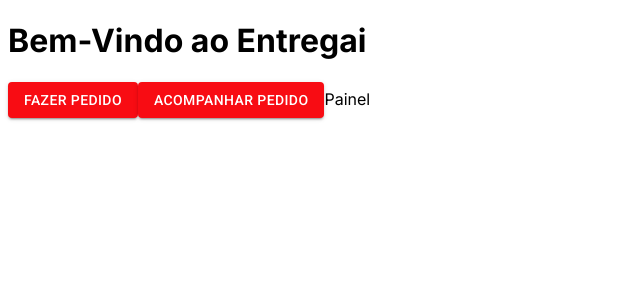
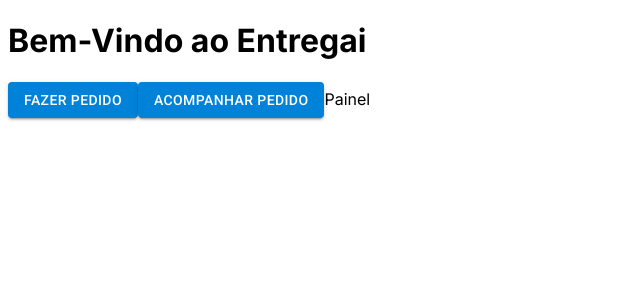
Before and after one commit to ICEI-PUC-Minas-PPLES-TI/plf-es-2023-2-ti4-0648100-entregai, a Next.js app in the folder Codigo/entregai/: page / in a window 1280 px wide. Shown: the top 300 px of the page, without its empty margins (0-640 px from the left). Built offline with nearby package versions, Linux system fonts and the light colour scheme; no server answers.

Commit message:
Theme reset

```diff
--- a/Codigo/entregai/src/components/modules/supermarket/home/Delete.tsx
+++ b/Codigo/entregai/src/components/modules/supermarket/home/Delete.tsx
@@ -24,7 +24,7 @@
 
     return (
         <div>
-            <Button variant="contained" color="yellow" onClick={handleOpen}>
+            <Button variant="contained" onClick={handleOpen}>
                 Apagar Supermercado
             </Button>
 
--- a/Codigo/entregai/src/components/modules/supermarket/home/Edit.tsx
+++ b/Codigo/entregai/src/components/modules/supermarket/home/Edit.tsx
@@ -4,7 +4,7 @@
 const Edit = ({ supermarket }: { supermarket: Supermarket }) => {
     return (
         <div>
-            <Button variant="contained" color="yellow">Editar Supermercado</Button>
+            <Button variant="contained">Editar Supermercado</Button>
         </div>
     )
 }
--- a/Codigo/entregai/src/components/modules/supermarket/management/Registration.tsx
+++ b/Codigo/entregai/src/components/modules/supermarket/management/Registration.tsx
@@ -48,7 +48,7 @@
 	return (
 		<div>
 
-            {user.permissionLevel && <Button variant="contained" startIcon={<AddIcon />} color="yellow" onClick={handleOpen}>
+            {user.permissionLevel && <Button variant="contained" startIcon={<AddIcon />} onClick={handleOpen}>
 				Cadastrar Supermercado
 			</Button>}
 
--- a/Codigo/entregai/src/components/modules/supermarket/stock/Registration.tsx
+++ b/Codigo/entregai/src/components/modules/supermarket/stock/Registration.tsx
@@ -45,7 +45,7 @@
 
     return (
         <div>
-            <Button variant="contained" color="yellow" onClick={handleOpen}>
+            <Button variant="contained" onClick={handleOpen}>
 				Novo Produto
 			</Button>
 
--- a/Codigo/entregai/src/components/modules/user/management/Registration.tsx
+++ b/Codigo/entregai/src/components/modules/user/management/Registration.tsx
@@ -59,7 +59,7 @@
 
     return (
         <div>
-            <Button variant="contained" color="yellow" onClick={handleOpen}>Adicionar Usuário</Button>
+            <Button variant="contained" onClick={handleOpen}>Adicionar Usuário</Button>
 
             <Dialog open={open} onClose={handleClose}>
 
--- a/Codigo/entregai/src/components/pages/supermarket/SupermarketHome.tsx
+++ b/Codigo/entregai/src/components/pages/supermarket/SupermarketHome.tsx
@@ -23,7 +23,7 @@
             <ImageUpload supermarket={supermarket} />
 
             <Link href={`/app/supermarket/${supermarket.id}/orders`}>
-                <Button variant="contained" color="yellow">
+                <Button variant="contained" color="primary">
                     Encomendas
                 </Button>
 			</Link>
--- a/Codigo/entregai/src/libs/theme/theme.ts
+++ b/Codigo/entregai/src/libs/theme/theme.ts
@@ -1,53 +1,34 @@
-import { createTheme } from "@mui/material/styles";
+import { createTheme } from '@mui/material/';
 
-// Augment the palette to include a violet color
+// Expandindo o objeto 'background'
 declare module "@mui/material/styles" {
-	interface Palette {
-		darkred: Palette["primary"],
-		yellow: Palette["primary"],
-	}
-
-	interface PaletteOptions {
-		darkred?: PaletteOptions["primary"],
-		yellow?: PaletteOptions["primary"],
-	}
-}
-
-// Update the Button's color options to include a violet option
-declare module "@mui/material/Button" {
-	interface ButtonPropsColorOverrides {
-		violet: true, darkred: true, yellow: true;
+	interface TypeBackground {
+		dark?: string;
 	}
 }
 
 const theme = createTheme({
 	palette: {
 		mode: 'light',
+
 		primary: {
-			main: "#F80C13",
+			main: '#0082d9',
+			dark: '#400084',
+			contrastText: '#ffffff'
 		},
+
 		secondary: {
-			main: "#FCC500",
+			main: '#f3ec6b',
+			dark: '#eeba0f',
+			contrastText: '#1f2041'
 		},
-		error: {
-			main: "#D69094",
+
+		background: {
+			default: '#ffffff',
+			paper: '#e5e5e5',
+			dark: '#1f2041'
 		},
-		success: {
-			main: "#A3C184",
-		},
-		text: {
-			primary: "#333333",
-			secondary: "#4D4D4D",
-		},
-		yellow: {
-			main: "#FCC500",
-			contrastText: "#111",
-		},
-		darkred: {
-			main: "#b3090e",
-			contrastText: "#fff",
-		},
-	},
+	}
 });
 
-export default theme;
+export default theme
```
